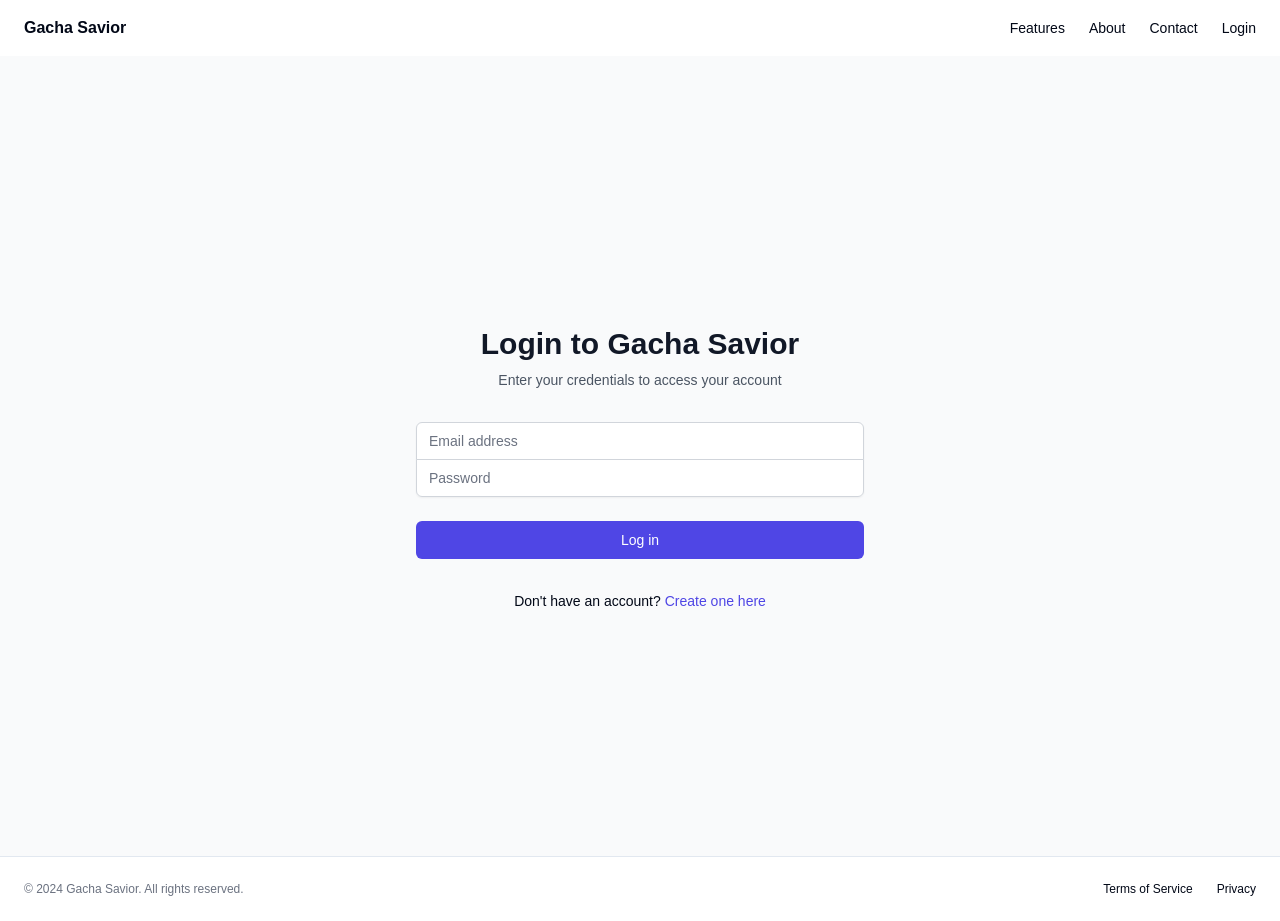
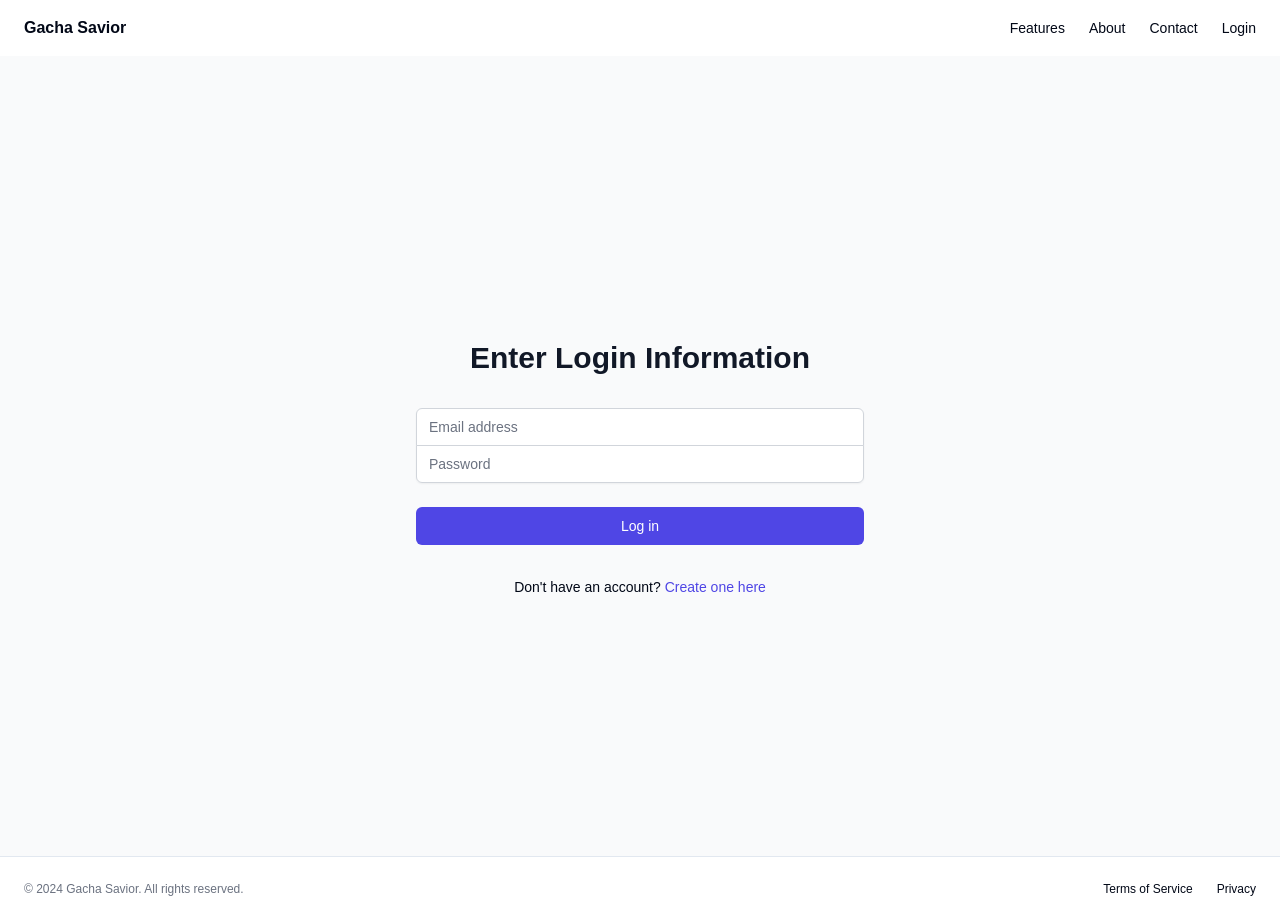
Before and after one commit to Randell157/gacha-savior-updated, a Next.js app: page /login in a window 1280 px wide. Built offline with nearby package versions, Linux system fonts and the light colour scheme.

Commit message:
edit login page

```diff
--- a/src/app/create-account/page.tsx
+++ b/src/app/create-account/page.tsx
@@ -37,7 +37,7 @@ export default function Home() {
         </div>
       </header>
       <main className="flex-1">
-        <h1>Create Account Page</h1>
+
       </main>
       <footer className="w-full py-6 border-t">
         <div className="container px-4 md:px-6 mx-auto flex flex-col sm:flex-row justify-between items-center">
--- a/src/app/login/page.tsx
+++ b/src/app/login/page.tsx
@@ -12,6 +12,7 @@ export default function LoginPage() {
     e.preventDefault();
     setIsLoading(true);
 
+    //Testing login
     try {
       await new Promise((resolve) => setTimeout(resolve, 1000));
       console.log("Login attempted with:", { email, password });
@@ -63,11 +64,8 @@ export default function LoginPage() {
           <div className="w-full max-w-md space-y-8">
             <div>
               <h2 className="mt-6 text-center text-3xl font-extrabold text-gray-900">
-                Login to Gacha Savior
+                Enter Login Information
               </h2>
-              <p className="mt-2 text-center text-sm text-gray-600">
-                Enter your credentials to access your account
-              </p>
             </div>
             <form className="mt-8 space-y-6" onSubmit={handleSubmit}>
               <div className="rounded-md shadow-sm -space-y-px">
```
